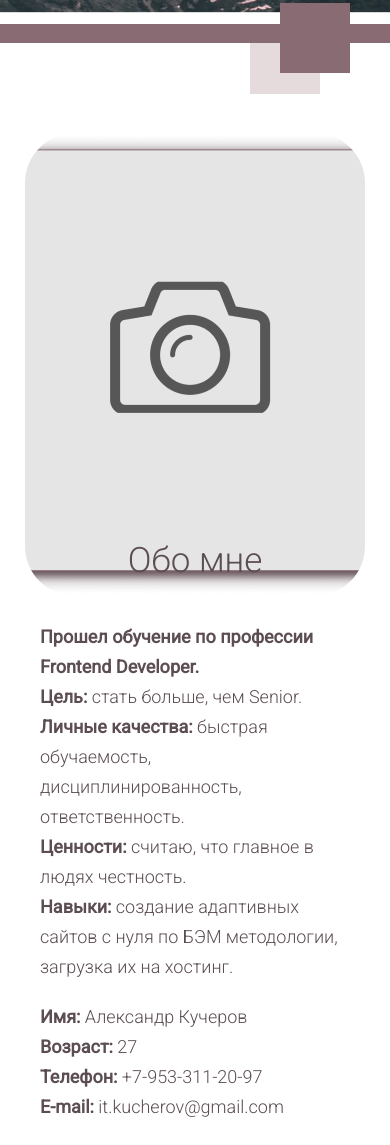
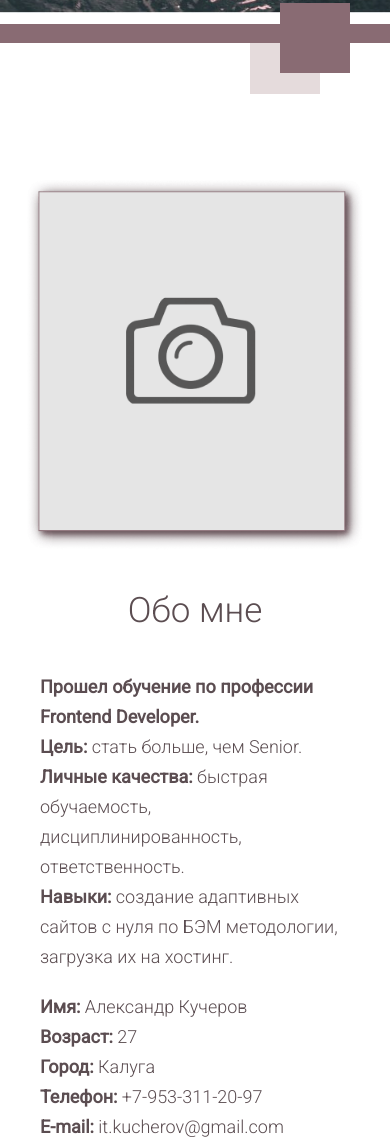
Before and after one commit to fundamentum71/portfolioKucherov, a website: page src/index.html in a window 390 px wide. Shown: the part 534-1679 px from the top of the page. Drawn offline with nearby package versions, Linux system fonts and the light colour scheme; files that its build step writes are made by us from their sources; files whose address does not match are found by name.

Commit message:
fix title  about me

```diff
--- a/src/index.html
+++ b/src/index.html
@@ -258,13 +258,14 @@
 							<span class="bold">Цель:</span> стать больше, чем Senior. <br />
 							<span class="bold">Личные качества:</span> быстрая обучаемость, дисциплинированность,
 							ответственность.<br />
-							<span class="bold">Ценности:</span> считаю, что главное в людях честность. <br />
+
 							<span class="bold">Навыки:</span> создание адаптивных сайтов с нуля по БЭМ методологии, загрузка их на хостинг.
 						</div>
 						<div class="about__items">
 							<div class="about__contacts">
 								<span class="bold">Имя:</span> Александр Кучеров <br />
 								<span class="bold">Возраст:</span> 27 <br />
+								<span class="bold">Город:</span> Калуга <br />
 								<span class="bold">Телефон:</span>
 								<a href="tel:+79533112097">+7-953-311-20-97</a> <br />
 								<span class="bold">E-mail:</span>
--- a/src/sass/blocks/_media.scss
+++ b/src/sass/blocks/_media.scss
@@ -33,7 +33,8 @@
 		img {
 			display: block;
 			width: 100%;
-			object-fit: cover;
+			object-fit: contain;
+			border-radius: 0;
 		}
 	}
 	.about__main {
@@ -264,7 +265,11 @@
 		}
 	}
 	.about__photo {
-		margin-bottom: 0;
+		img {
+			object-fit: contain;
+			border-radius: 0;
+		}
+		margin-bottom: 50px;
 	}
 	.about__certificates {
 		.certificates-title {
```
Also changed, not shown: dist/css/style.min.css, dist/index.html.
